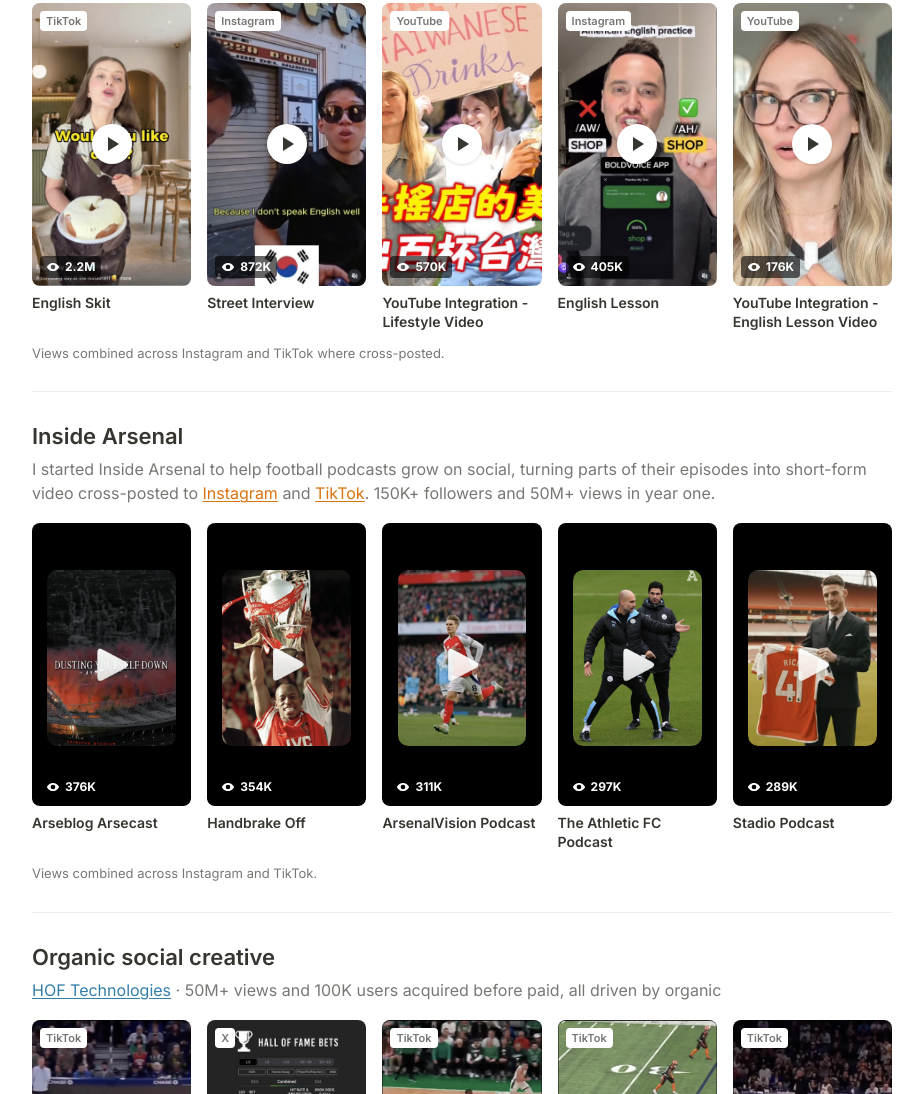
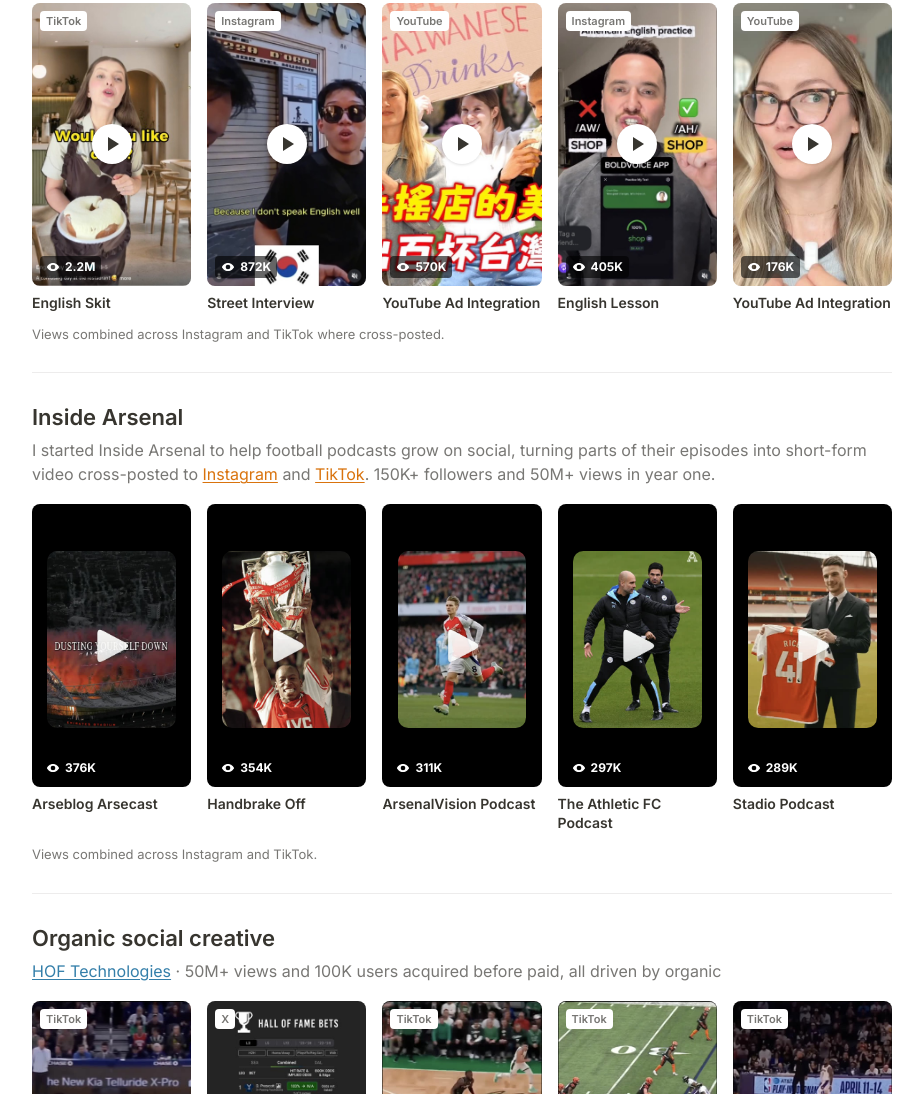
Before and after one commit to bofeekins/bofeekins.me, a plain HTML site: page work.html in a window 1280 px wide. Shown: the part 725-1819 px from the top of the page, without its empty margins (178-1101 px from the left). Drawn offline with Linux system fonts and the light colour scheme.

Commit message:
Rename YouTube tiles

```diff
--- a/work.html
+++ b/work.html
@@ -165,9 +165,9 @@
     <div class="grid five">
       <a class="card" href="https://www.tiktok.com/@englishbygiovana/video/7670513464636460306" target="_blank" rel="noopener"><div class="thumb"><img src="img/giovana.jpg" alt="English teacher skit set in a restaurant" loading="lazy"><span class="tag">TikTok</span><span class="play"></span><span class="views"><svg viewBox="0 0 24 24" aria-hidden="true"><path d="M12 5C6.5 5 2.7 9.2 1.5 12c1.2 2.8 5 7 10.5 7s9.3-4.2 10.5-7C21.3 9.2 17.5 5 12 5Zm0 11a4 4 0 1 1 0-8 4 4 0 0 1 0 8Z" fill="currentColor"/></svg>2.2M<span class="sr"> views</span></span></div><p class="cap">English Skit</p></a>
       <a class="card" href="https://www.instagram.com/reel/Dc3Tu98MX5j/" target="_blank" rel="noopener"><div class="thumb"><img src="img/languy.jpg" alt="Street interview with a Korean speaker" loading="lazy"><span class="tag">Instagram</span><span class="play"></span><span class="views"><svg viewBox="0 0 24 24" aria-hidden="true"><path d="M12 5C6.5 5 2.7 9.2 1.5 12c1.2 2.8 5 7 10.5 7s9.3-4.2 10.5-7C21.3 9.2 17.5 5 12 5Zm0 11a4 4 0 1 1 0-8 4 4 0 0 1 0 8Z" fill="currentColor"/></svg>872K<span class="sr"> combined views on Instagram and TikTok</span></span></div><p class="cap">Street Interview</p></a>
-      <a class="card" href="https://youtu.be/CBgTR_YU0co?t=35" target="_blank" rel="noopener"><div class="thumb"><img src="img/elizabeth.jpg" alt="Taiwanese boba giveaway video thumbnail" loading="lazy"><span class="tag">YouTube</span><span class="play"></span><span class="views"><svg viewBox="0 0 24 24" aria-hidden="true"><path d="M12 5C6.5 5 2.7 9.2 1.5 12c1.2 2.8 5 7 10.5 7s9.3-4.2 10.5-7C21.3 9.2 17.5 5 12 5Zm0 11a4 4 0 1 1 0-8 4 4 0 0 1 0 8Z" fill="currentColor"/></svg>570K<span class="sr"> views</span></span></div><p class="cap">YouTube Integration - Lifestyle Video</p></a>
+      <a class="card" href="https://youtu.be/CBgTR_YU0co?t=35" target="_blank" rel="noopener"><div class="thumb"><img src="img/elizabeth.jpg" alt="Taiwanese boba giveaway video thumbnail" loading="lazy"><span class="tag">YouTube</span><span class="play"></span><span class="views"><svg viewBox="0 0 24 24" aria-hidden="true"><path d="M12 5C6.5 5 2.7 9.2 1.5 12c1.2 2.8 5 7 10.5 7s9.3-4.2 10.5-7C21.3 9.2 17.5 5 12 5Zm0 11a4 4 0 1 1 0-8 4 4 0 0 1 0 8Z" fill="currentColor"/></svg>570K<span class="sr"> views</span></span></div><p class="cap">YouTube Ad Integration</p></a>
       <a class="card" href="https://www.instagram.com/reel/DXQJ5blgHfH/" target="_blank" rel="noopener"><div class="thumb"><img src="img/profe-raff.jpg" alt="Accent coach practicing the AH vowel with the BoldVoice app" loading="lazy"><span class="tag">Instagram</span><span class="play"></span><span class="views"><svg viewBox="0 0 24 24" aria-hidden="true"><path d="M12 5C6.5 5 2.7 9.2 1.5 12c1.2 2.8 5 7 10.5 7s9.3-4.2 10.5-7C21.3 9.2 17.5 5 12 5Zm0 11a4 4 0 1 1 0-8 4 4 0 0 1 0 8Z" fill="currentColor"/></svg>405K<span class="sr"> combined views on Instagram and TikTok</span></span></div><p class="cap">English Lesson</p></a>
-      <a class="card" href="https://youtu.be/KUoaYCHIUkI?t=390" target="_blank" rel="noopener"><div class="thumb"><img src="img/rodica.jpg" alt="English teacher in front of the title how to improve your accent in English" loading="lazy"><span class="tag">YouTube</span><span class="play"></span><span class="views"><svg viewBox="0 0 24 24" aria-hidden="true"><path d="M12 5C6.5 5 2.7 9.2 1.5 12c1.2 2.8 5 7 10.5 7s9.3-4.2 10.5-7C21.3 9.2 17.5 5 12 5Zm0 11a4 4 0 1 1 0-8 4 4 0 0 1 0 8Z" fill="currentColor"/></svg>176K<span class="sr"> views</span></span></div><p class="cap">YouTube Integration - English Lesson Video</p></a>
+      <a class="card" href="https://youtu.be/KUoaYCHIUkI?t=390" target="_blank" rel="noopener"><div class="thumb"><img src="img/rodica.jpg" alt="English teacher in front of the title how to improve your accent in English" loading="lazy"><span class="tag">YouTube</span><span class="play"></span><span class="views"><svg viewBox="0 0 24 24" aria-hidden="true"><path d="M12 5C6.5 5 2.7 9.2 1.5 12c1.2 2.8 5 7 10.5 7s9.3-4.2 10.5-7C21.3 9.2 17.5 5 12 5Zm0 11a4 4 0 1 1 0-8 4 4 0 0 1 0 8Z" fill="currentColor"/></svg>176K<span class="sr"> views</span></span></div><p class="cap">YouTube Ad Integration</p></a>
     </div>
     <p class="note">Views combined across Instagram and TikTok where cross-posted.</p>
   </section>
```
